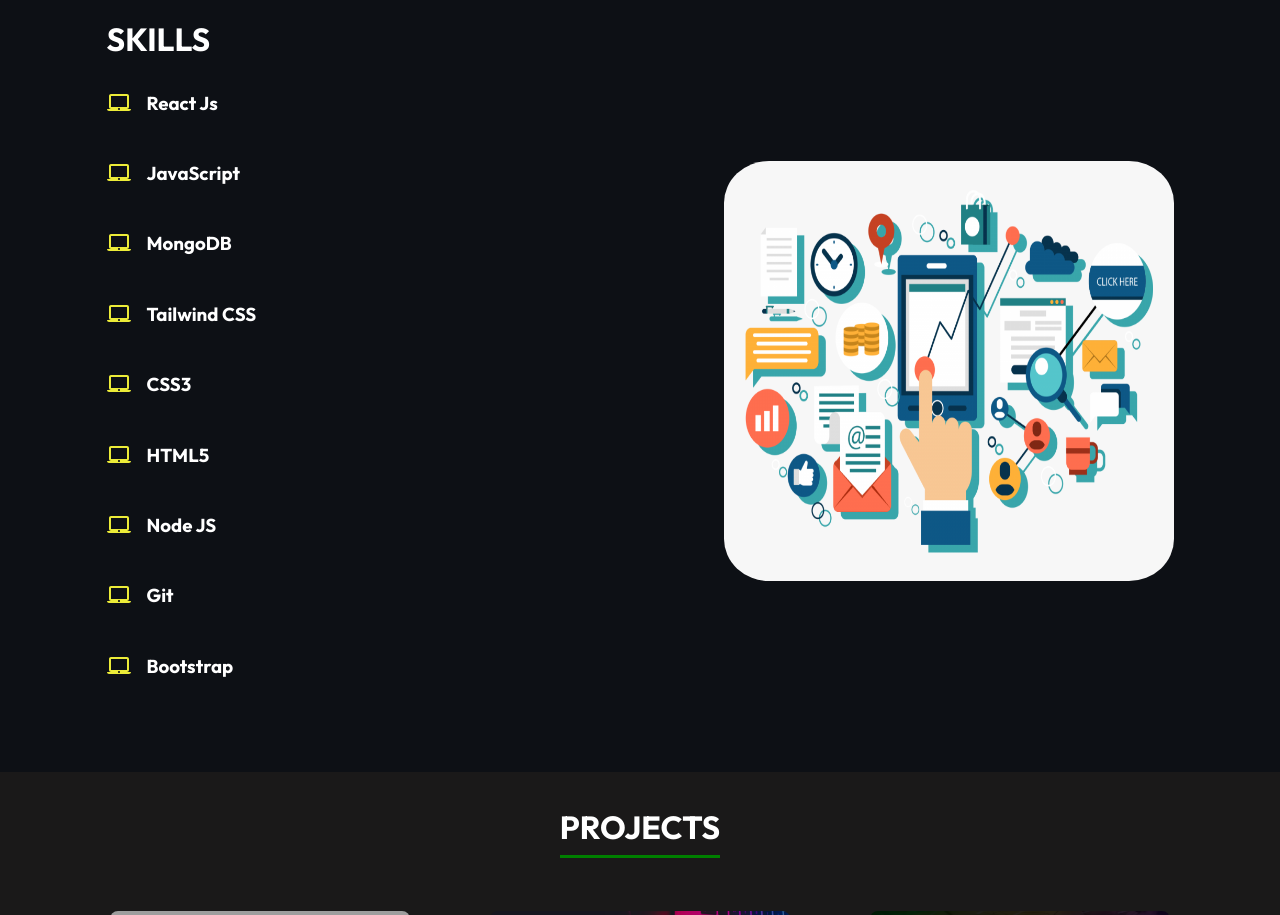
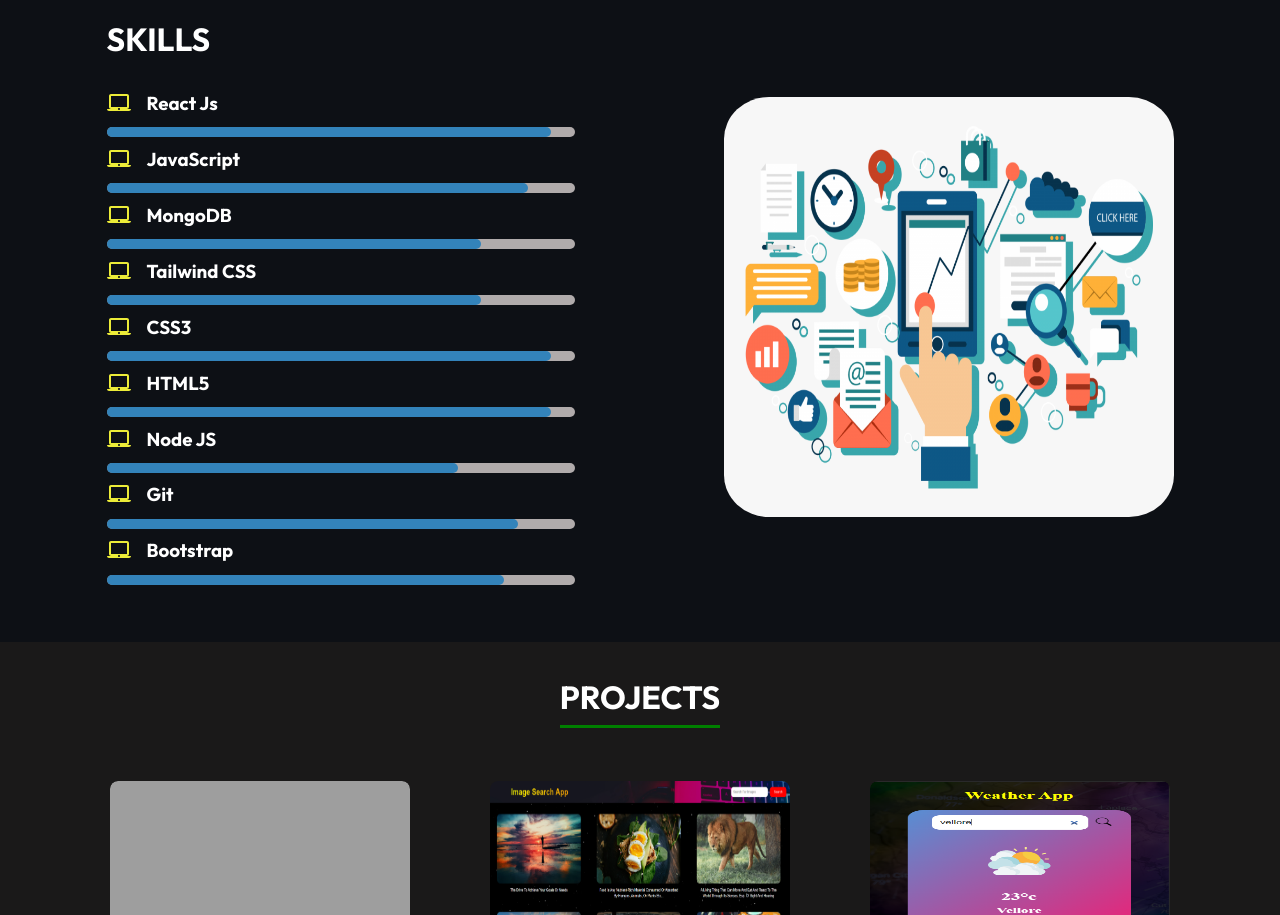
Before and after one commit to Delhibabu7172/Personal-Portfolio, a React (Create React App) app: page / in a window 1280 px wide. Shown: the part 1800-2715 px from the top of the page. Built offline with nearby package versions, Linux system fonts and the light colour scheme; grey boxes are pictures that could not be loaded; a web font is replaced by a local one.

Commit message:
skills page updated

```diff
--- a/package.json
+++ b/package.json
@@ -11,6 +11,7 @@
     "@testing-library/jest-dom": "^5.17.0",
     "@testing-library/react": "^13.4.0",
     "@testing-library/user-event": "^13.5.0",
+    "bootstrap": "^5.3.2",
     "bootstrap-icons": "^1.11.1",
     "react": "^18.2.0",
     "react-dom": "^18.2.0",
--- a/src/Components/Skills.css
+++ b/src/Components/Skills.css
@@ -27,6 +27,20 @@
     color: rgb(236, 236, 56);
     margin-right: 1rem;
 }
+.skill-style-main{
+    /* border: 1px solid red; */
+    border-radius: 5px;
+    /* padding: .3rem ; */
+    width: 100%;
+    background-color: rgb(176, 171, 171);
+}
+.skill-style-inside{
+   width: 95%;
+   border-radius: 5px;
+   /* border: 1px solid blue; */
+   padding: .3rem 0;
+   background-color: rgba(13, 120, 192, 0.767);
+}
 .right-skill{
     padding: 1rem;
     display: flex;
@@ -38,6 +52,11 @@
     border-radius: 10%;
     background-color: black;
 }
+
+.custom-progress-bar-color.MuiLinearProgress-bar {
+        background-color: blue
+}
+
 @media screen and (max-width:1025px){
 .right-skill img{
     width: 390px;
--- a/src/Components/Skills.jsx
+++ b/src/Components/Skills.jsx
@@ -1,4 +1,3 @@
-import { LinearProgress } from '@mui/material'
 import React from 'react'
 import "./Skills.css"
 import skillImage from "../assets/Skillphoto2.png"
@@ -18,22 +17,27 @@ function Skills() {
                     <LaptopMacIcon className='icon'/>
                     <h3>React Js</h3>
                     </div>
-                    <LinearProgress variant="determinate" value={90}/>
+                    <div className='skill-style-main'>
+                         <div className='skill-style-inside' ></div>
+                    </div>
                 </li>
                 <li>
                     <div className='skills-list-details'>
                     <LaptopMacIcon className='icon'/>
                     <h3>JavaScript</h3>
                     </div>
-                    <LinearProgress variant="determinate" value={80}/>
+                    <div className='skill-style-main'>
+                         <div className='skill-style-inside' style={{width:"90%"}}></div>
+                    </div>
                 </li>
                 <li>
-
                     <div className='skills-list-details'>
                     <LaptopMacIcon className='icon'/>
                     <h3>MongoDB</h3>
                     </div>
-                    <LinearProgress variant="determinate" value={60}/>
+                    <div className='skill-style-main'>
+                         <div className='skill-style-inside' style={{width:"80%"}}></div>
+                    </div>
                 </li>
                 <li>
 
@@ -41,7 +45,9 @@ function Skills() {
                     <LaptopMacIcon className='icon'/>
                     <h3>Tailwind CSS</h3>
                     </div>
-                    <LinearProgress variant="determinate" value={70}/>
+                    <div className='skill-style-main'>
+                         <div className='skill-style-inside' style={{width:"80%"}}></div>
+                    </div>
                 </li>
                 <li>
 
@@ -49,7 +55,9 @@ function Skills() {
                     <LaptopMacIcon className='icon'/>
                     <h3>CSS3</h3>
                     </div>
-                    <LinearProgress variant="determinate" value={94}/>
+                    <div className='skill-style-main'>
+                         <div className='skill-style-inside'></div>
+                    </div>
                 </li>
                 <li>
 
@@ -57,7 +65,9 @@ function Skills() {
                     <LaptopMacIcon className='icon'/>
                     <h3>HTML5</h3>
                     </div>
-                    <LinearProgress variant="determinate" value={95}/>
+                    <div className='skill-style-main'>
+                         <div className='skill-style-inside'></div>
+                    </div>
                 </li>
                 <li>
 
@@ -65,7 +75,9 @@ function Skills() {
                     <LaptopMacIcon className='icon'/>
                     <h3>Node JS</h3>
                     </div>
-                    <LinearProgress variant="determinate" value={50}/>
+                    <div className='skill-style-main'>
+                         <div className='skill-style-inside' style={{width:"75%"}}></div>
+                    </div>
                 </li>
                 <li>
 
@@ -73,7 +85,9 @@ function Skills() {
                     <LaptopMacIcon className='icon'/>
                     <h3>Git</h3>
                     </div>
-                    <LinearProgress variant="determinate" value={86}/>
+                    <div className='skill-style-main'>
+                         <div className='skill-style-inside' style={{width:"88%"}}></div>
+                    </div>
                 </li>
                 <li>
 
@@ -81,7 +95,9 @@ function Skills() {
                     <LaptopMacIcon className='icon'/>
                     <h3>Bootstrap</h3>
                     </div>
-                    <LinearProgress  variant="determinate" value={90}/>
+                    <div className='skill-style-main'>
+                         <div className='skill-style-inside' style={{width:"85%"}}></div>
+                    </div>
                 </li>
             </ul>
         </div>
```
Also changed, not shown: 1 other file (tests, documents, lock files or other folders).
